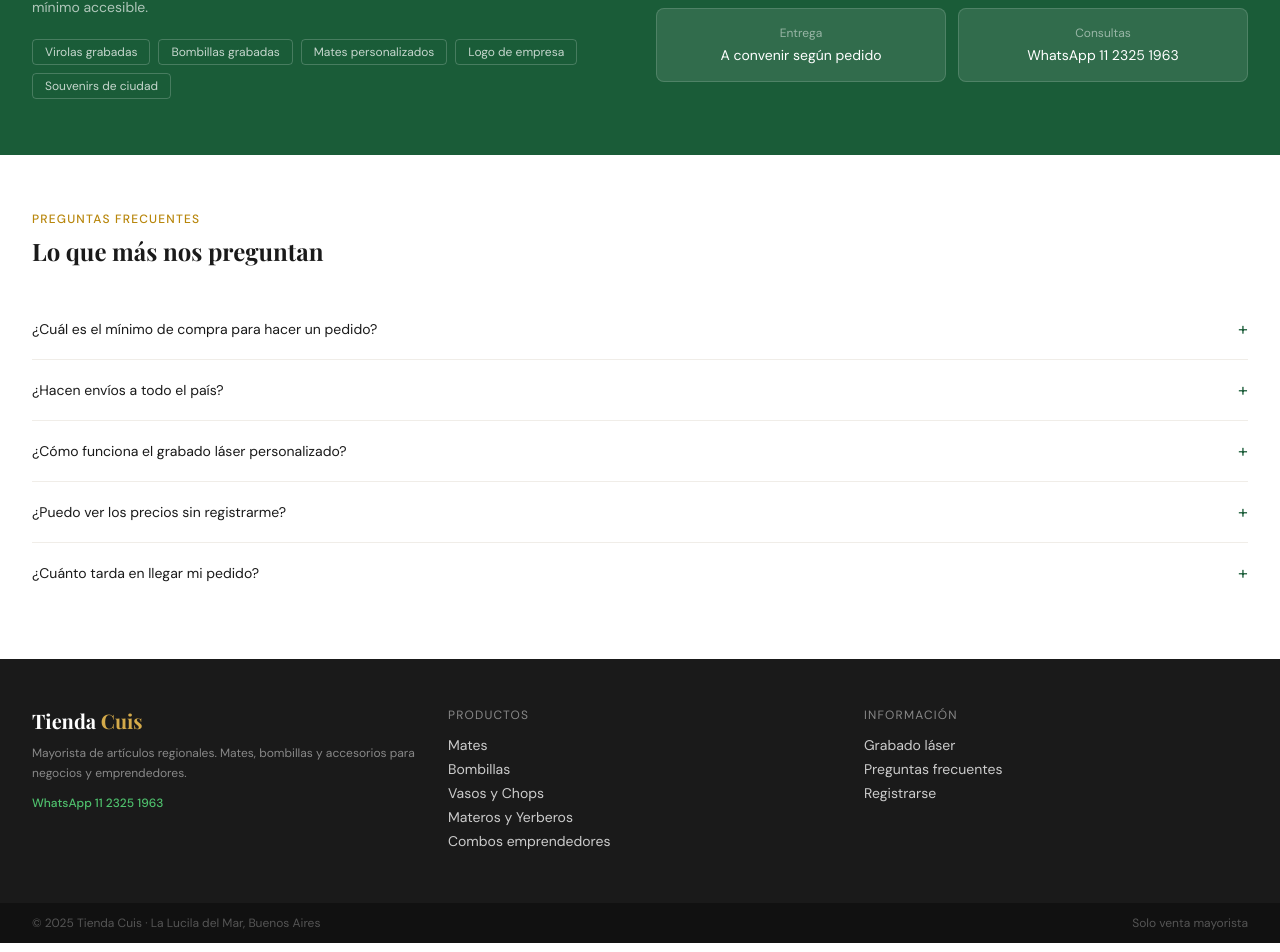
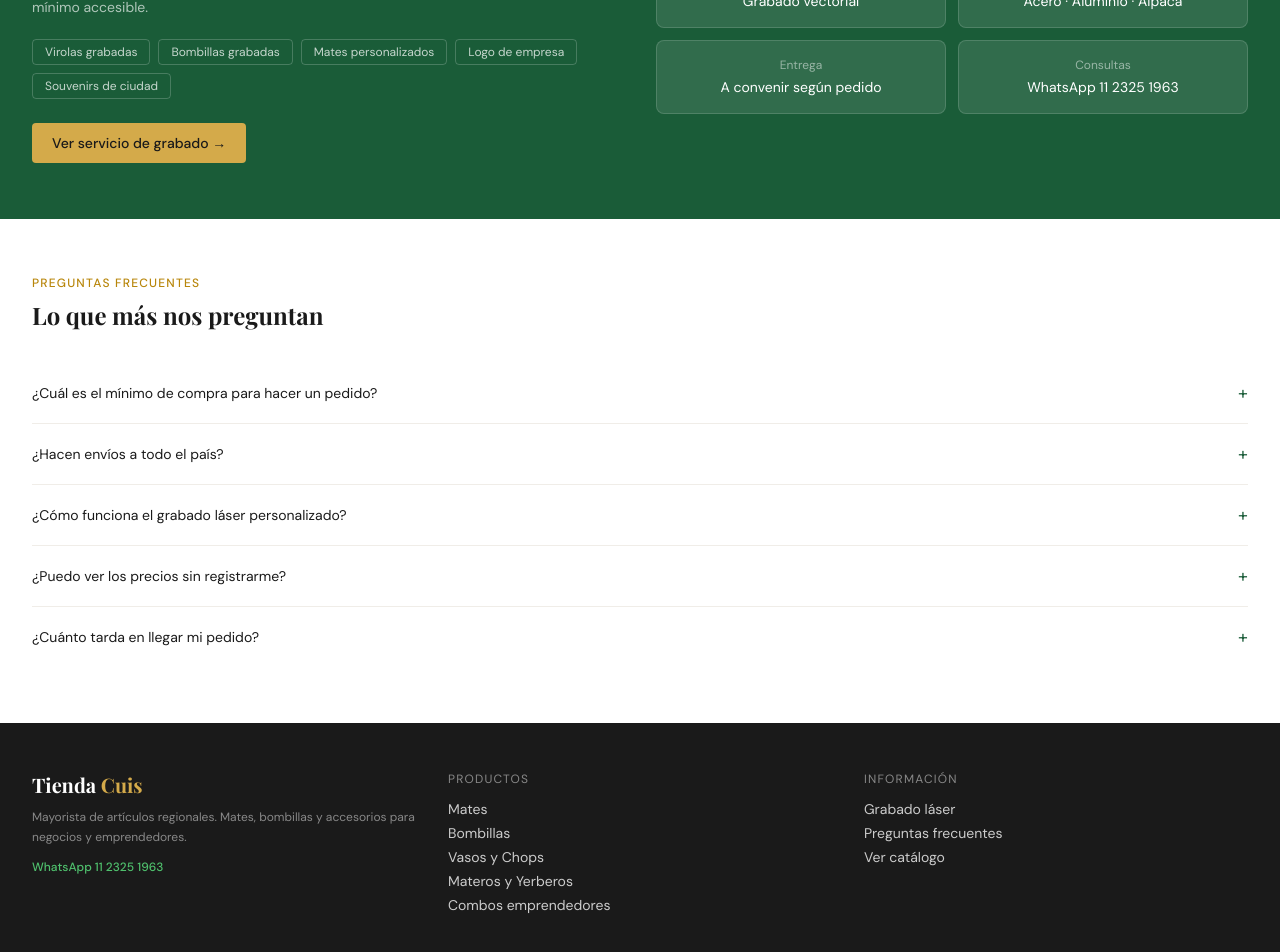
Before and after one commit to tiendacuis/Tienda-Cuis, a Next.js app: page / in a window 1280 px wide. Shown: the part 1160-2112 px from the top of the page. Built offline with nearby package versions, Linux system fonts and the light colour scheme; a web font is replaced by a local one.

Commit message:
home actualizada con links y boton grabado

```diff
--- a/app/page.tsx
+++ b/app/page.tsx
@@ -8,8 +8,8 @@ export default function Home() {
           Tienda <span className="text-[#b8860b]">Cuis</span>
         </span>
         <div className="hidden md:flex items-center gap-6 text-sm text-[#6b6b6b]">
-          <a href="#categorias" className="hover:text-[#1a5c38]">Productos</a>
-          <a href="#grabado" className="hover:text-[#1a5c38]">Grabado láser</a>
+          <a href="/catalogo" className="hover:text-[#1a5c38]">Productos</a>
+          <a href="/grabado" className="hover:text-[#1a5c38]">Grabado láser</a>
           <a href="#faq" className="hover:text-[#1a5c38]">Preguntas frecuentes</a>
         </div>
         <div className="flex items-center gap-3">
@@ -37,7 +37,7 @@ export default function Home() {
             Envíos a todo el país.
           </p>
           <div className="flex gap-3 flex-wrap">
-            <a href="#categorias" className="bg-[#d4aa4a] text-[#1a1a1a] text-sm px-5 py-2.5 rounded font-medium hover:bg-[#c49a3a]">
+            <a href="/catalogo" className="bg-[#d4aa4a] text-[#1a1a1a] text-sm px-5 py-2.5 rounded font-medium hover:bg-[#c49a3a]">
               Ver catálogo
             </a>
             <a href="https://wa.me/541123251963" className="border border-white/30 text-white/85 text-sm px-5 py-2.5 rounded hover:bg-white/10">
@@ -84,7 +84,7 @@ export default function Home() {
             { emoji: "🥤", title: "Vasos y Chops", desc: "Aluminio grabado, fernetero, refrigerante. Para armar combos.", count: "+10 productos", href: "/catalogo?categoria=vasos" },
             { emoji: "🎒", title: "Materos y Yerberos", desc: "Latas, canastas eco cuero, porta termos. Complemento ideal.", count: "+8 productos", href: "/catalogo?categoria=complementos" },
             { emoji: "📦", title: "Combos Emprendedores", desc: "Kits con descuento pensados para armar el negocio desde cero.", count: "Oferta", href: "/catalogo?categoria=combos" },
-            { emoji: "⚡", title: "Grabado Láser", desc: "Personalización sobre pedido. Virolas, bombillas, mates y más.", count: "Servicio", href: "/catalogo?categoria=grabados" },
+            { emoji: "⚡", title: "Grabado Láser", desc: "Personalización sobre pedido. Virolas, bombillas, mates y más.", count: "Servicio", href: "/grabado" },
           ].map((cat) => (
             <a key={cat.title} href={cat.href} className="bg-white border border-[#e8e4db] rounded-lg p-5 hover:border-[#b8d4c4] transition-colors relative group">
               <span className="absolute top-3 right-3 text-xs text-[#b8860b] bg-[#fff8e6] px-2 py-0.5 rounded">{cat.count}</span>
@@ -101,16 +101,24 @@ export default function Home() {
       <section id="grabado" className="bg-[#1a5c38] px-8 py-14 grid md:grid-cols-2 gap-8 items-center">
         <div>
           <p className="text-xs uppercase tracking-widest text-[#d4aa4a]/80 font-medium mb-2">Diferencial</p>
-          <h2 className="font-[family-name:var(--font-playfair)] text-2xl font-bold text-white mb-3">Grabado láser personalizado</h2>
+          <h2 className="font-[family-name:var(--font-playfair)] text-2xl font-bold text-white mb-3">
+            Grabado láser personalizado
+          </h2>
           <p className="text-white/65 text-sm leading-relaxed mb-5">
             Ideal para souvenirs de localidad, regalos corporativos y recuerdos de eventos.
             Pedido mínimo accesible.
           </p>
-          <div className="flex flex-wrap gap-2">
+          <div className="flex flex-wrap gap-2 mb-6">
             {["Virolas grabadas", "Bombillas grabadas", "Mates personalizados", "Logo de empresa", "Souvenirs de ciudad"].map((tag) => (
               <span key={tag} className="text-xs border border-white/20 text-white/75 px-3 py-1 rounded">{tag}</span>
             ))}
           </div>
+          <a
+            href="/grabado"
+            className="inline-block bg-[#d4aa4a] text-[#1a1a1a] text-sm px-5 py-2.5 rounded font-medium hover:bg-[#c49a3a]"
+          >
+            Ver servicio de grabado →
+          </a>
         </div>
         <div className="grid grid-cols-2 gap-3">
           {[
@@ -162,14 +170,24 @@ export default function Home() {
         </div>
         <div>
           <h5 className="text-xs text-[#888] uppercase tracking-widest mb-3">Productos</h5>
-          {["Mates", "Bombillas", "Vasos y Chops", "Materos y Yerberos", "Combos emprendedores"].map((item) => (
-            <a key={item} href="#" className="block text-sm text-[#ccc] mb-1 hover:text-white">{item}</a>
+          {[
+            { label: "Mates", href: "/catalogo?categoria=mates" },
+            { label: "Bombillas", href: "/catalogo?categoria=bombillas" },
+            { label: "Vasos y Chops", href: "/catalogo?categoria=vasos" },
+            { label: "Materos y Yerberos", href: "/catalogo?categoria=complementos" },
+            { label: "Combos emprendedores", href: "/catalogo?categoria=combos" },
+          ].map((item) => (
+            <a key={item.label} href={item.href} className="block text-sm text-[#ccc] mb-1 hover:text-white">{item.label}</a>
           ))}
         </div>
         <div>
           <h5 className="text-xs text-[#888] uppercase tracking-widest mb-3">Información</h5>
-          {["Grabado láser", "Preguntas frecuentes", "Registrarse"].map((item) => (
-            <a key={item} href="#" className="block text-sm text-[#ccc] mb-1 hover:text-white">{item}</a>
+          {[
+            { label: "Grabado láser", href: "/grabado" },
+            { label: "Preguntas frecuentes", href: "#faq" },
+            { label: "Ver catálogo", href: "/catalogo" },
+          ].map((item) => (
+            <a key={item.label} href={item.href} className="block text-sm text-[#ccc] mb-1 hover:text-white">{item.label}</a>
           ))}
         </div>
       </footer>
--- a/app/productos/[slug]/page.tsx
+++ b/app/productos/[slug]/page.tsx
@@ -14,7 +14,7 @@ type Producto = {
 };
 
 const URL_SHEET =
-  "https://docs.google.com/spreadsheets/d/e/2PACX-1vQR0ivhBLzhQTWPA6BeB-BKrOtD6vCHWksS4vZg_7x_l3CAiiyBx3jKOU9vKPnFH0PjIZA6G4PSFTWS/pub?gid=536049818&single=true&output=csv";
+  "https://docs.google.com/spreadsheets/d/e/2PACX-1vSwYgDLYIoWa51tr5CppwEtnF864vXU5su5UpQmae7rcbOc8OLH-26i8WsXXR4LvpbfK9HJYlYDAlfO/pub?gid=1201411934&single=true&output=csv";
 
 function slugify(nombre: string) {
   return nombre
```
